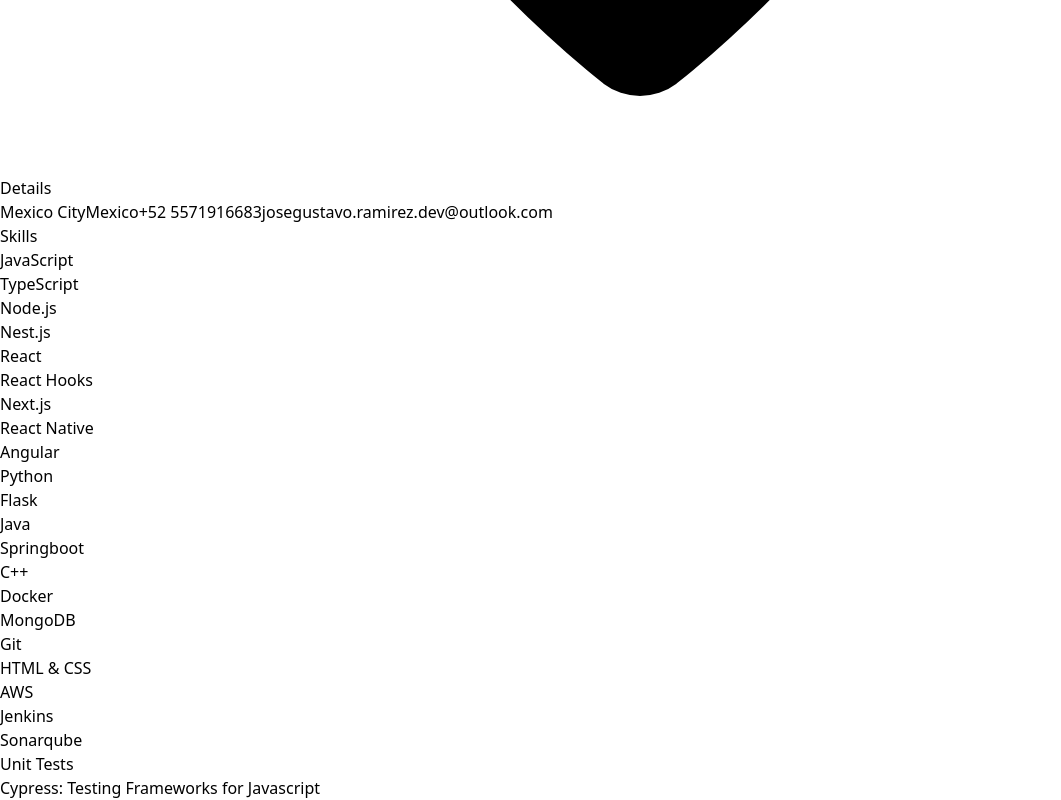
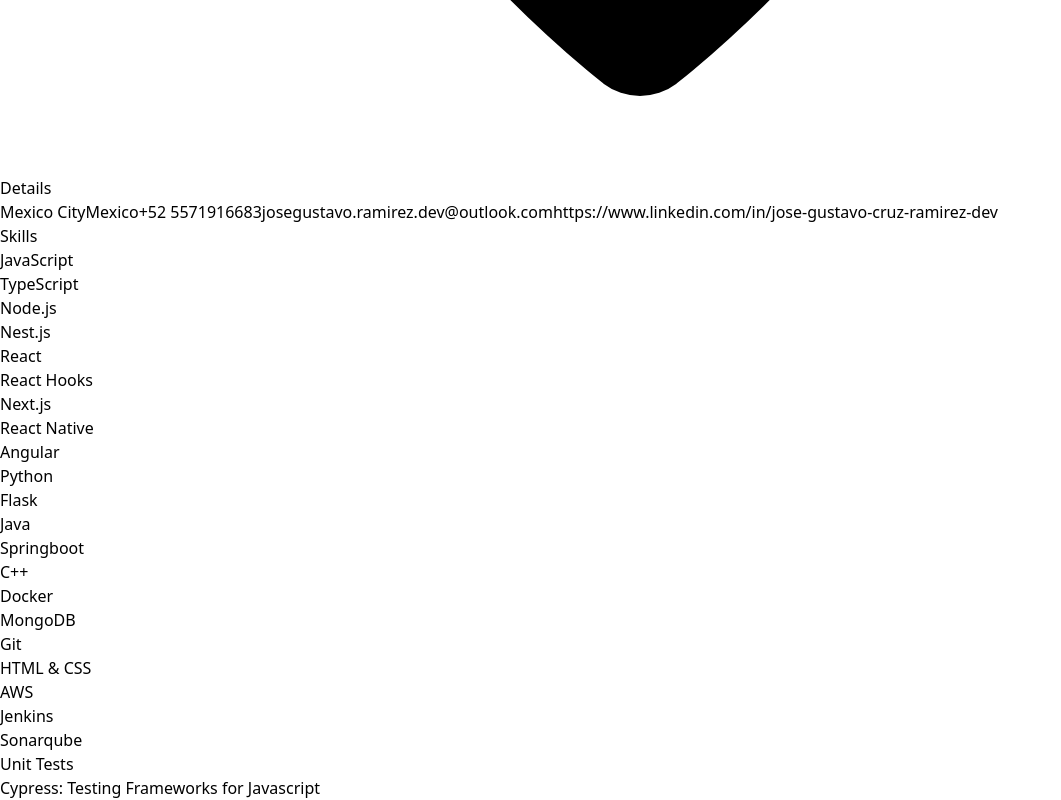
Before and after one commit to gdayramirezdev/my-resume-nextjs-v1, a Next.js app: page / in a window 1280 px wide. Shown: the part 7691-8491 px from the top of the page, without its empty margins (0-1061 px from the left). Built offline with nearby package versions, Linux system fonts and the light colour scheme.

Commit message:
linkedin

```diff
--- a/src/app/components/Details.tsx
+++ b/src/app/components/Details.tsx
@@ -5,10 +5,11 @@
   country: string;
   phone: string;
   email: string;
+  linkedin: string;
 };
 
 export function Details(props: DetailsProps) {
-  const { city, phone, country, email } = props;
+  const { city, phone, country, email, linkedin } = props;
   return (
     <>
       <div className="flex flex-row items-center space-x-2">
@@ -20,6 +21,7 @@
         <span className="text-sm">{country}</span>
         <span className="text-sm">{phone}</span>
         <span className="text-sm">{email}</span>
+        <a className="text-sm text-blue-600" href={linkedin}>{linkedin}</a>
       </div>
     </>
   );
--- a/src/mocks/userInfo.ts
+++ b/src/mocks/userInfo.ts
@@ -9,7 +9,8 @@
     city: 'Mexico City',
     country: 'Mexico',
     phone: '+52 5571916683',
-    email: 'josegustavo.ramirez.dev@outlook.com'
+    email: 'josegustavo.ramirez.dev@outlook.com',
+    linkedin: 'https://www.linkedin.com/in/jose-gustavo-cruz-ramirez-dev',
   },
   coverLetter: {
     text: `
```
